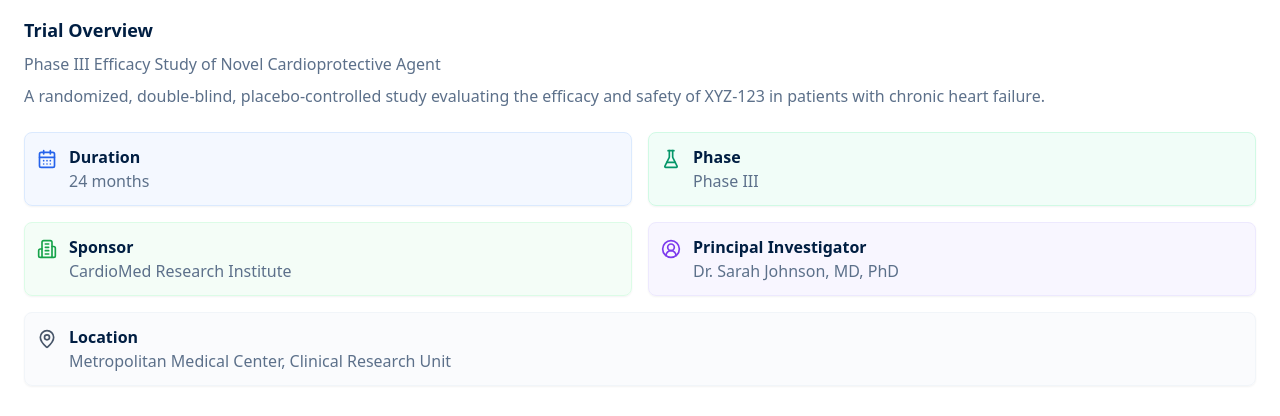
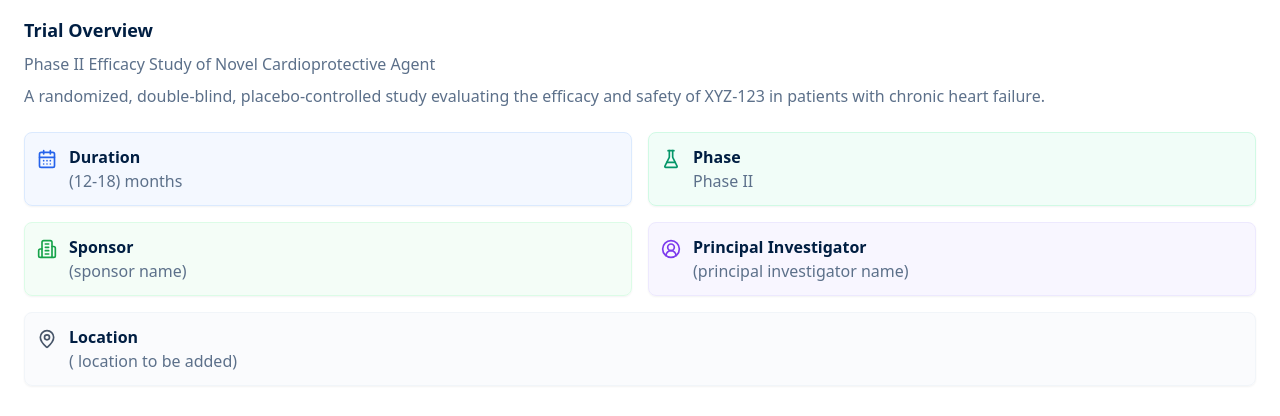
Before and after one commit to SlickbitTechnologies/e_concent, a React (Vite) app in the folder frontend/: page /trial-info in a window 1280 px wide. Shown: the part 141-557 px from the top of the page. Built offline with nearby package versions, Linux system fonts and the light colour scheme; no server answers.

Commit message:
Update TrialInfo.jsx

```diff
--- a/frontend/src/pages/TrialInfo.jsx
+++ b/frontend/src/pages/TrialInfo.jsx
@@ -15,20 +15,31 @@ const TrialInfo = () => {
   const [acknowledged, setAcknowledged] = useState(false);
 
   const infoText = `
-    NeuroSAFE PROOF Clinical Trial Information:
+  You are invited to participate in a Phase II clinical trial
+  studying an innovative treatment for diabetes.
 
-    This is a Phase III clinical trial evaluating innovative robotic-assisted radical prostatectomy vs standard robotic assisted radical prostatectomy in men with prostate cancer.
+  Drug Information:
+  - Investigational Drug: "Glucora" (a new GLP-1 receptor agonist)
+  - How it works: Helps regulate blood sugar by increasing insulin release
+    and reducing glucose production in the liver
+  - Form: Subcutaneous injection, once weekly
+  - Status: Approved for testing in earlier Phase I trials with promising safety results
 
-    Key Points:
-    - Purpose: Test new treatment safety and effectiveness
-    - Voluntary: You can leave at any time
-    - Confidential: Your information stays private
-    - Risks: Tiredness, mild fever, injection site pain (serious effects rare)
-    - Benefits: May help future patients, personal benefit not guaranteed
-    - Contact: Research team available for questions
+  Trial Details:
+  - Purpose: To evaluate the safety, tolerability, and effectiveness of Glucora
+    compared to a placebo
+  - Duration: (12-18) months, including regular visits, blood tests, and health monitoring
+  - Voluntary: You may withdraw at any point without affecting your medical care
+  - Confidential: All your medical records and personal details will remain private
+  - Risks: Possible side effects may include tiredness, mild fever, nausea, or
+    injection site discomfort (serious effects are rare but monitored)
+  - Benefits: This treatment may improve blood sugar control and contribute to
+    advancing diabetes care, though personal benefit is not guaranteed
+  - Contact: The research team is available anytime to answer your questions
 
-    The trial involves visits, tests, and possible trial medicine or placebo. All procedures follow strict safety protocols.
-  `;
+  All trial activities follow strict safety protocols, and doctors will
+  closely monitor your health throughout participation.
+`;
 
   return (
     <div className="min-h-screen bg-background">
@@ -61,7 +72,7 @@ const TrialInfo = () => {
           </div>
           <div className="mt-4">
             <h2 className="text-lg font-semibold">Trial Overview</h2>
-            <p className="mt-2 text-muted-foreground">Phase III Efficacy Study of Novel Cardioprotective Agent</p>
+            <p className="mt-2 text-muted-foreground">Phase II Efficacy Study of Novel Cardioprotective Agent</p>
             <p className="mt-2 text-muted-foreground">A randomized, double-blind, placebo-controlled study evaluating the efficacy and safety of XYZ-123 in patients with chronic heart failure.</p>
           </div>
           <div className="mt-6 grid grid-cols-1 gap-4 md:grid-cols-2">
@@ -70,7 +81,7 @@ const TrialInfo = () => {
                 <div className="mt-1 text-blue-600 dark:text-blue-300"><CalendarDays className="h-5 w-5" /></div>
                 <div>
                   <div className="font-semibold">Duration</div>
-                  <div className="text-muted-foreground">24 months</div>
+                  <div className="text-muted-foreground">(12-18) months</div>
                 </div>
               </CardContent>
             </Card>
@@ -79,7 +90,7 @@ const TrialInfo = () => {
                 <div className="mt-1 text-emerald-600 dark:text-emerald-300"><FlaskConical className="h-5 w-5" /></div>
                 <div>
                   <div className="font-semibold">Phase</div>
-                  <div className="text-muted-foreground">Phase III</div>
+                  <div className="text-muted-foreground">Phase II</div>
                 </div>
               </CardContent>
             </Card>
@@ -88,7 +99,7 @@ const TrialInfo = () => {
                 <div className="mt-1 text-green-600 dark:text-green-300"><Building2 className="h-5 w-5" /></div>
                 <div>
                   <div className="font-semibold">Sponsor</div>
-                  <div className="text-muted-foreground">CardioMed Research Institute</div>
+                  <div className="text-muted-foreground">(sponsor name)</div>
                 </div>
               </CardContent>
             </Card>
@@ -97,7 +108,7 @@ const TrialInfo = () => {
                 <div className="mt-1 text-violet-600 dark:text-violet-300"><UserCircle2 className="h-5 w-5" /></div>
                 <div>
                   <div className="font-semibold">Principal Investigator</div>
-                  <div className="text-muted-foreground">Dr. Sarah Johnson, MD, PhD</div>
+                  <div className="text-muted-foreground">(principal investigator name)</div>
                 </div>
               </CardContent>
             </Card>
@@ -107,7 +118,7 @@ const TrialInfo = () => {
               <div className="mt-1 text-slate-600 dark:text-slate-300"><MapPin className="h-5 w-5" /></div>
               <div>
                 <div className="font-semibold">Location</div>
-                <div className="text-muted-foreground">Metropolitan Medical Center, Clinical Research Unit</div>
+                <div className="text-muted-foreground">( location to be added)</div>
               </div>
             </CardContent>
           </Card>
```
